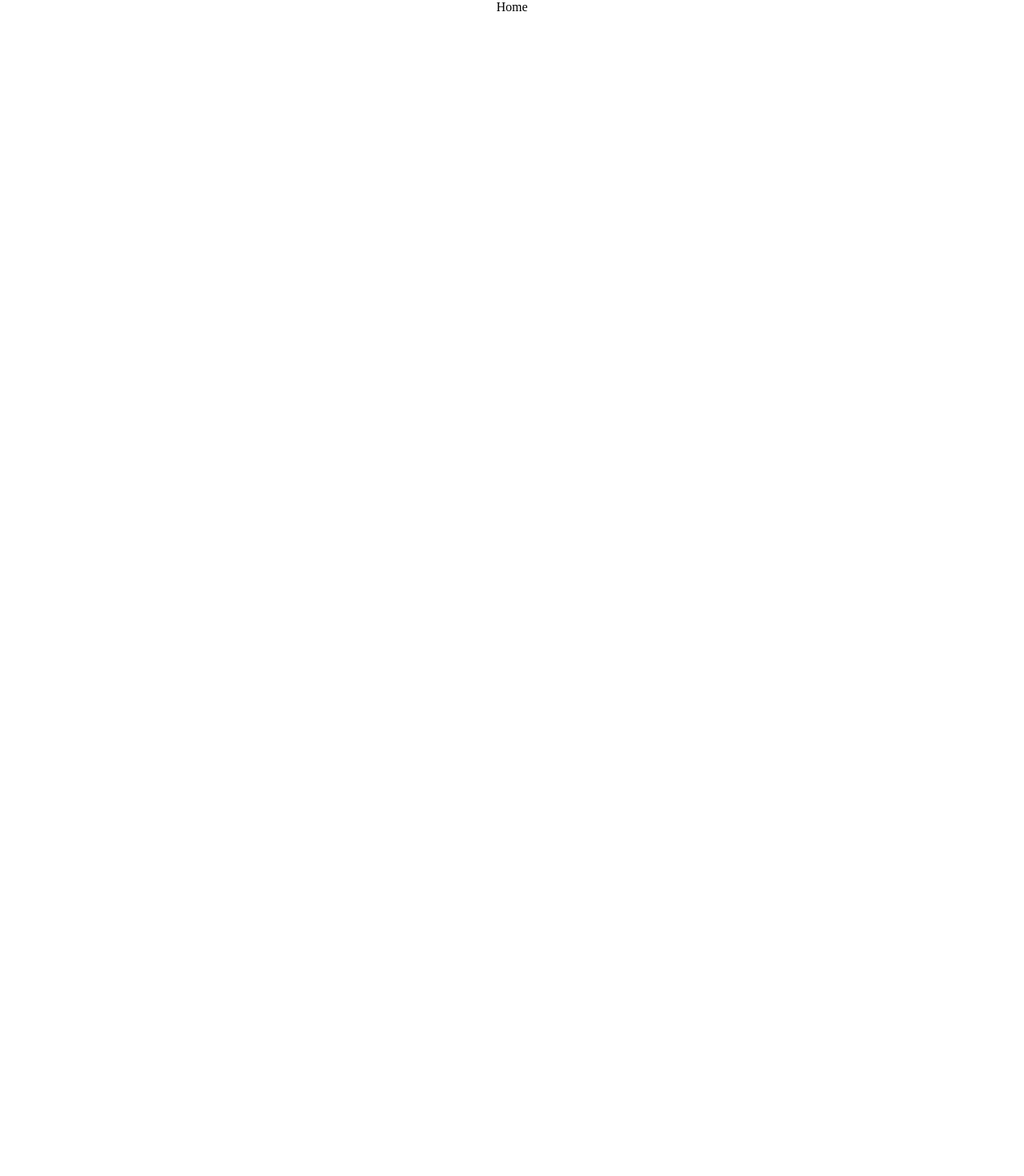
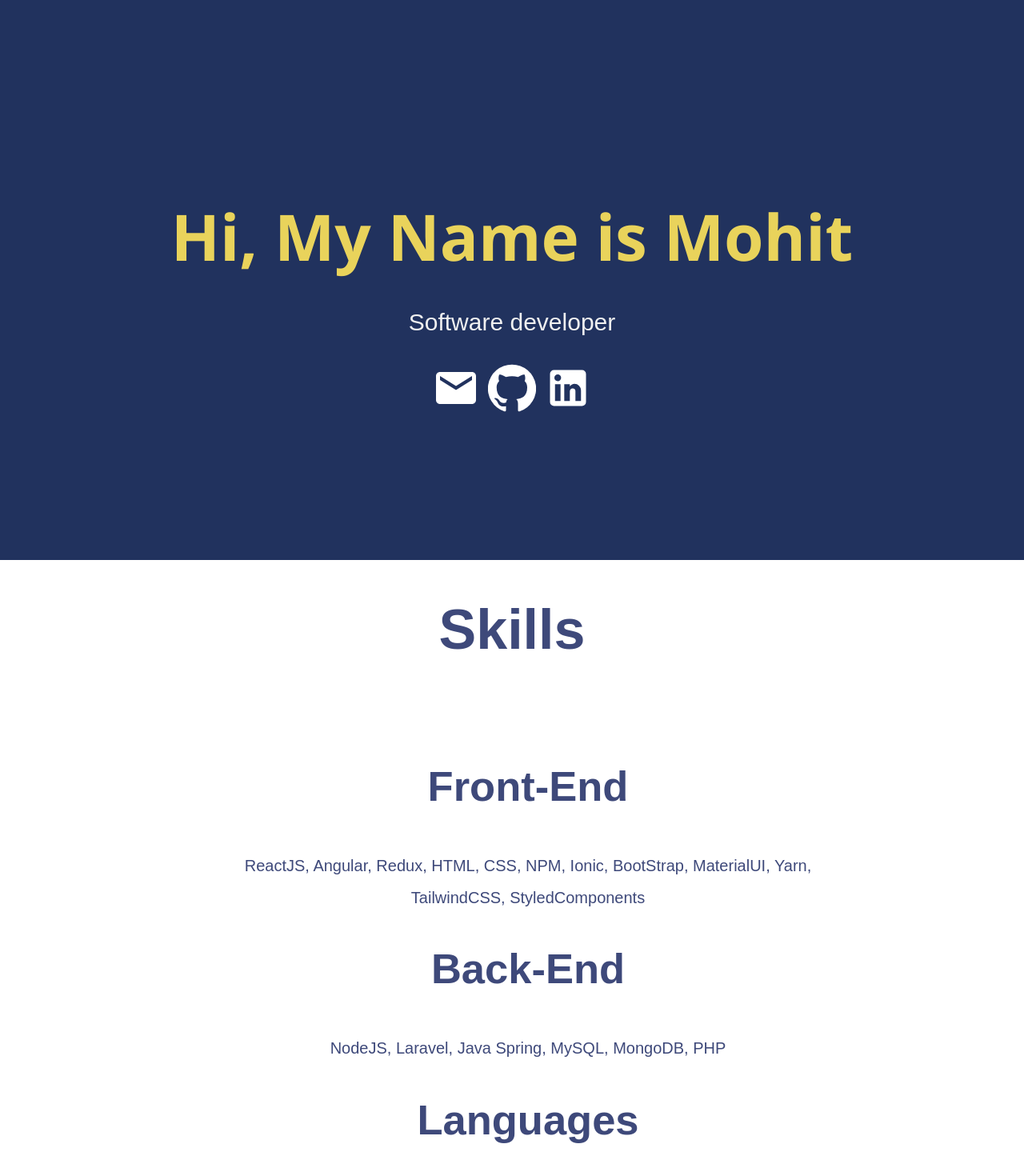
Before and after one commit to mohitbish/Portfolio, a React (Create React App) app: page / in a window 1280 px wide. Shown: the top 1470 px of the page at 80% size. Before the commit the page ends 800 px from the top, so only its background shows below. Built offline with nearby package versions, Linux system fonts and the light colour scheme.

Commit message:
Home page and css added

```diff
--- a/src/Pages/Home.js
+++ b/src/Pages/Home.js
@@ -1,8 +1,45 @@
 import React from 'react'
+import LinkedInIcon from "@material-ui/icons/LinkedIn";
+import EmailIcon from "@material-ui/icons/Email";
+import GithubIcon from "@material-ui/icons/GitHub";
+import "../Styles/Home.css";
 
 function Home() {
   return (
-    <div>Home</div>
+    <div className='home'>
+      <div className='about'>
+        <h2>Hi, My Name is Mohit</h2>
+        <div className='prompt'>
+          <p>Software developer</p>
+          <a href="mailto:bishnoi.mohit@icloud.com"><EmailIcon /></a>
+          <a href='https://github.com/mohitbish'><GithubIcon /></a>
+          <a href='https://www.linkedin.com/in/mohit-bishnoi-3a5025252/'><LinkedInIcon /></a>
+        </div>
+      </div>
+      <div className="skills">
+        <h1> Skills</h1>
+        <ol className="list">
+          <li className="item">
+            <h2> Front-End</h2>
+            <span>
+              ReactJS, Angular, Redux, HTML, CSS, NPM, Ionic, BootStrap,
+              MaterialUI, Yarn, TailwindCSS, StyledComponents
+            </span>
+          </li>
+          <li className="item">
+            <h2>Back-End</h2>
+            <span>
+              NodeJS, Laravel, Java Spring, MySQL, MongoDB, PHP
+            </span>
+          </li>
+          <li className="item">
+            <h2>Languages</h2>
+            <span>JavaScript, Swift, Java, Python, C++, TypeScript </span>
+          </li>
+        </ol>
+      </div>
+
+    </div>
   )
 }
 
--- /dev/null
+++ b/src/Styles/Home.css
@@ -0,0 +1,80 @@
+.home {
+    width: 100%;
+    align-items: center;
+    font-family: "Arial", sans-serif;
+    color: #3e497a;
+  }
+
+  .about {
+    width: 100%;
+    height: calc(100vh - 100px);
+    display: flex;
+    flex-direction: column;
+    justify-content: center;
+    align-items: center;
+    text-align: center;
+    background-color: #21325e;
+    color: #f0f0f0;
+  }
+
+  .about h2 {
+    font-family: "Segoe UI", Tahoma, Geneva, Verdana, sans-serif;
+    font-size: 80px;
+    color: #e9d35b;
+    height: 50px;
+  }
+
+  .about .prompt {
+    width: 40%;
+    font-size: 30px;
+  }
+  .prompt svg {
+    font-size: 60px;
+    margin: 5px;
+    color: white;
+  }
+
+  .skills {
+    font-size: 35px;
+    width: 100%;
+    display: flex;
+    justify-content: center;
+    flex-direction: column;
+    align-items: center;
+  }
+
+  .skills h1 {
+    color: #3e497a;
+  }
+
+  .skills .list {
+    list-style: none;
+    width: 60%;
+  }
+
+  .list span {
+    font-size: 20px;
+  }
+
+  @media only screen and (max-width: 600px) {
+    .about h2 {
+      font-size: 40px;
+    }
+
+    .about .prompt {
+      margin-top: 10px;
+      font-size: 20px;
+      width: 80%;
+    }
+
+    .skills {
+      text-align: center;
+    }
+    .list {
+      padding: 0;
+    }
+
+    .skills h2 {
+      font-size: 30px;
+    }
+  }
```
